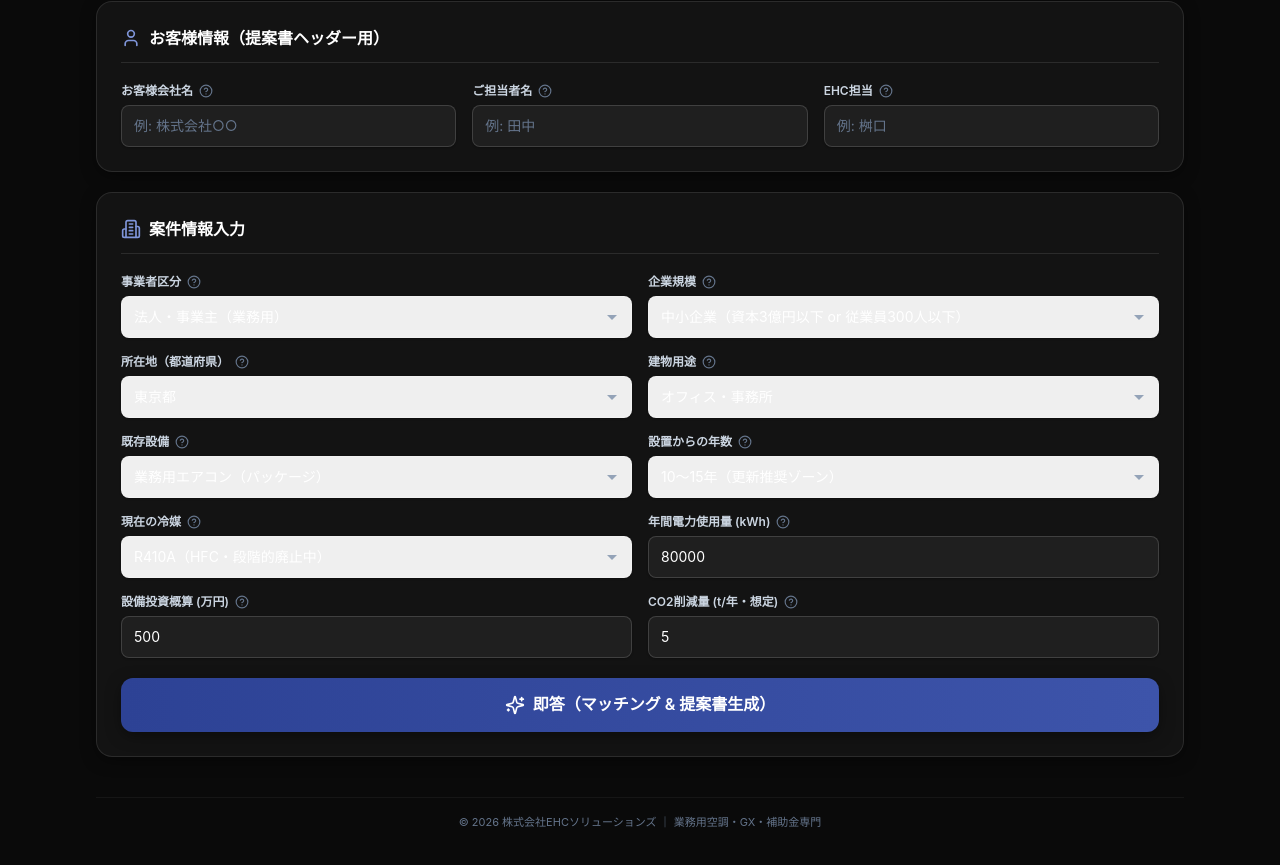
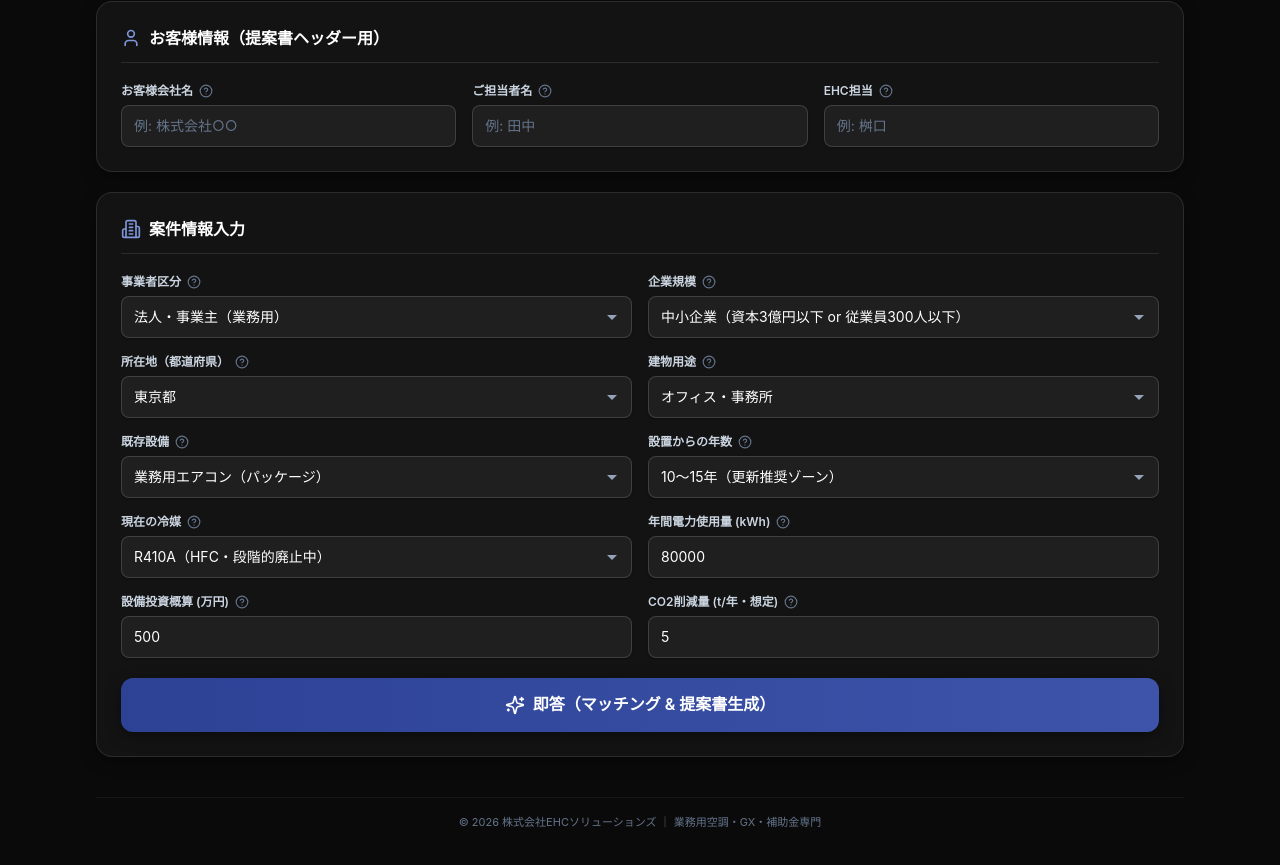
Before and after one commit to Shinichi-Morozumi/ehc-subsidy-app, a Next.js app: page / in a window 1280 px wide. Shown: the part 1205-2070 px from the top of the page. Built offline with nearby package versions, Linux system fonts and the light colour scheme.

Commit message:
feat: ダークUI全面リデザイン(ISC調) + select白被り修正 + デマンドロボ実案件 + 提案書精緻化

```diff
--- a/app/globals.css
+++ b/app/globals.css
@@ -19,6 +19,19 @@ html, body {
   line-height: 1.6;
   -webkit-font-smoothing: antialiased;
   -moz-osx-font-smoothing: grayscale;
+  /* ネイティブフォーム部品(select等)をダーク描画にする */
+  color-scheme: dark;
+}
+
+/* select / option をダークで確実に表示（白被り対策） */
+select, option {
+  background-color: #1f1f1f;
+  color: #f5f5f5;
+}
+select option:checked,
+select option:hover {
+  background-color: #2d4295;
+  color: #ffffff;
 }
 
 /* 特大ディスプレイ見出し（リファレンス調） */
```
